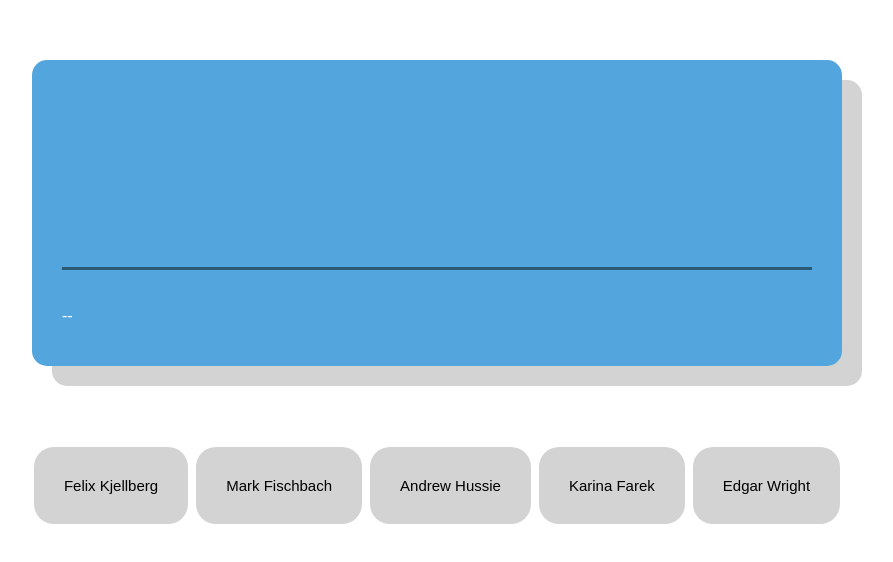
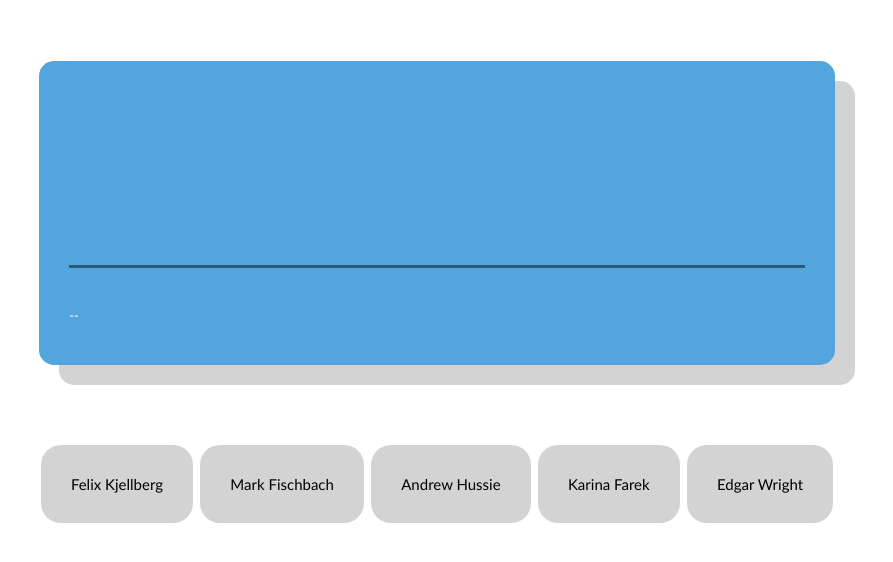
Before and after one commit to naAlmanzor/WebProg-Module-2-Quiz-1, a plain HTML site: page index.html in a window 1280 px wide. Shown: the part 108-670 px from the top of the page, without its empty margins (203-1096 px from the left). Drawn offline with Linux system fonts and the light colour scheme.

Commit message:
Updated font

```diff
--- a/app.css
+++ b/app.css
@@ -1,3 +1,8 @@
+*{
+    font-family:'Gill Sans', 'Gill Sans MT', Calibri, 'Trebuchet MS', sans-serif;
+    font-size: small;
+}
+
 .flex-container{
     display: flex;
     justify-content: center;
```
